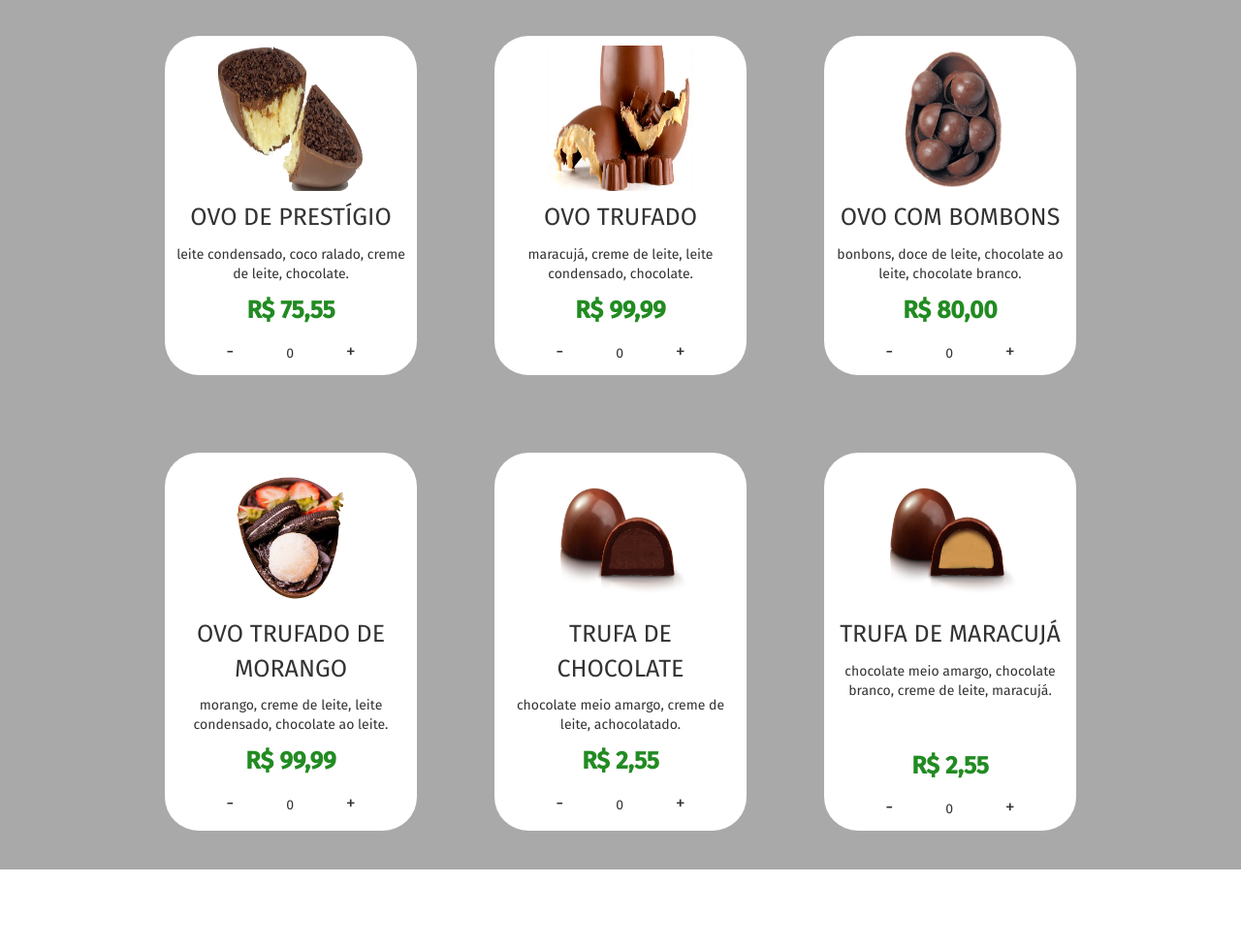
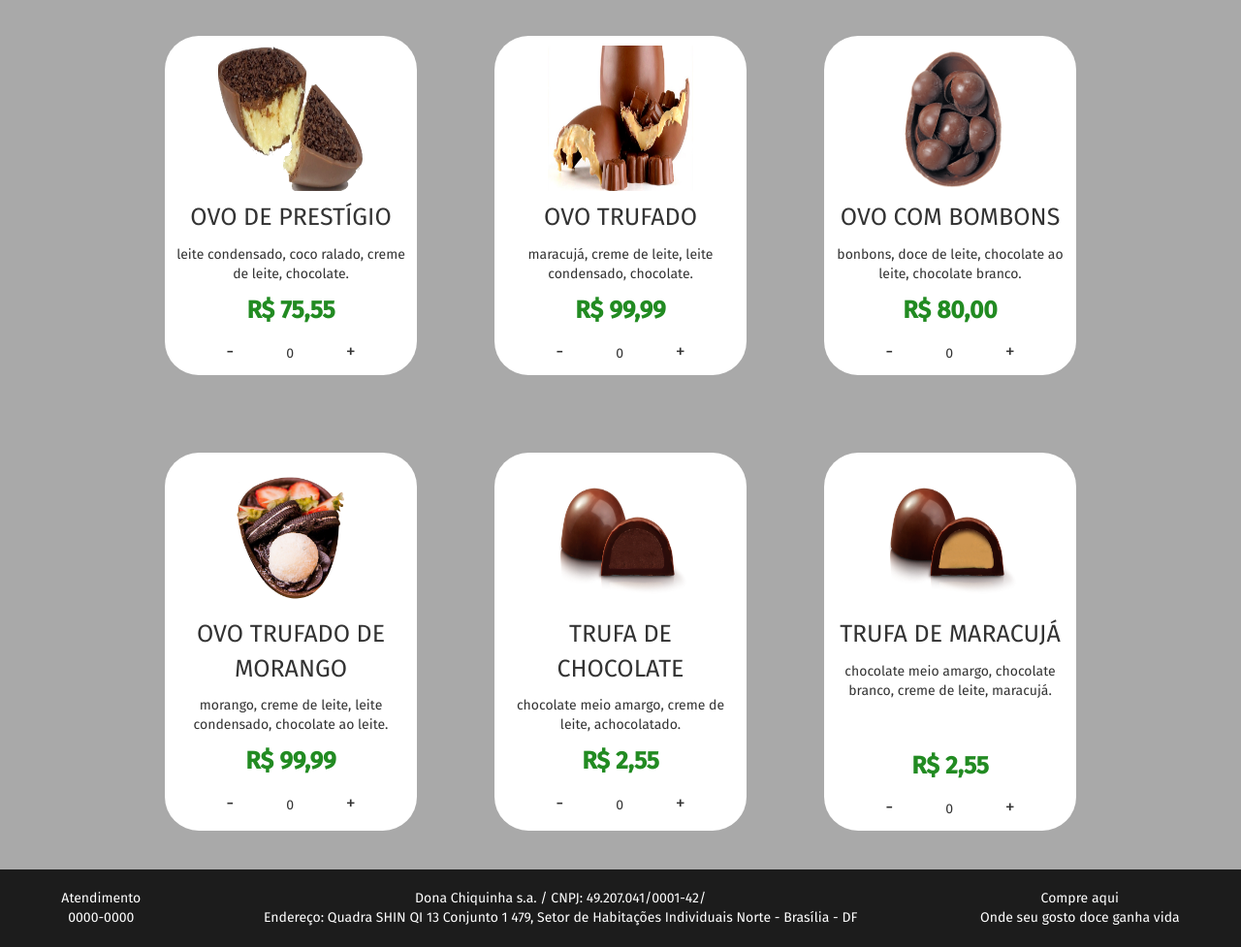
Before and after one commit to KaPauloSh/SenaiFrontEnd, a plain HTML site: page ProjetoPascoa/index.html in a window 1280 px wide. Shown: the part 116-1093 px from the top of the page at 97% size. Before the commit the page ends 1013 px from the top, so only its background shows below. Drawn offline with nearby package versions, Linux system fonts and the light colour scheme.

Commit message:
ProjetoPascoa

```diff
--- a/ProjetoPascoa/css/style.css
+++ b/ProjetoPascoa/css/style.css
@@ -94,7 +94,6 @@ nav h5 {
     display: flex;
     flex-direction: row;
     flex-wrap: wrap;
-
 }
 
 .item{
@@ -209,6 +208,20 @@ nav h5 {
     flex-wrap: wrap;
 }
 
+.footerContainer{
+    display: flex;
+    flex-direction: row;
+    flex-wrap: wrap;
+}
+
 .rodape{
+    background-color: #1C1C1C;
+    color: #fff;
+    text-align: center;
+}
 
+.footerItem{
+    margin-top: 20px;
+    margin-bottom: 20px;
+    word-wrap: break-word;
 }
--- a/ProjetoPascoa/index.html
+++ b/ProjetoPascoa/index.html
@@ -101,7 +101,20 @@
             </main>
             <footer>
                 <div class="rodape">
-
+                    <div class="footerContainer">
+                        <div class="footerItem">
+                            <div>Atendimento</div>
+                            <div>0000-0000</div>
+                        </div>
+                        <div class="footerItem">
+                            <div>Dona Chiquinha s.a. / CNPJ: 49.207.041/0001-42/</div>
+                            <div>Endereço: Quadra SHIN QI 13 Conjunto 1 479, Setor de Habitações Individuais Norte - Brasília - DF</div>
+                        </div>
+                        <div class="footerItem">
+                            <div>Compre aqui</div>
+                            <div>Onde seu gosto doce ganha vida</div>
+                        </div>
+                    </div>
                 </div>
             </footer>
             <script src="javascript/script.js"></script>
```
